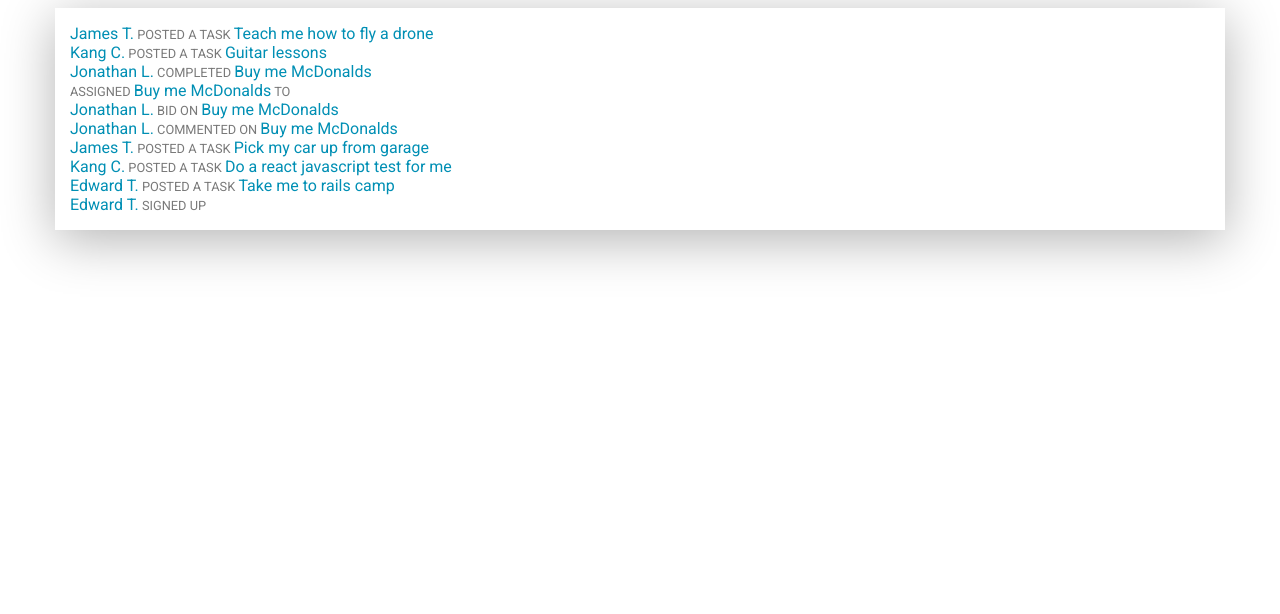
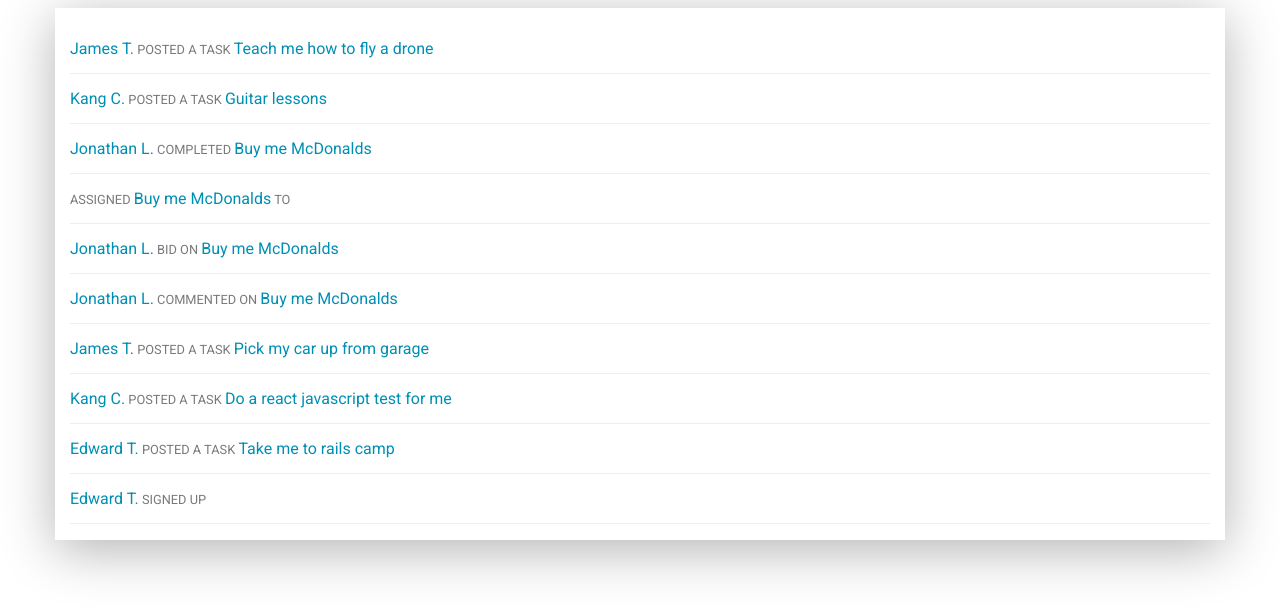
Before and after one commit to moiscraycray/Airtasker-Challenge, a React (Create React App) app: page / in a window 1280 px wide. Shown: the top 614 px of the page. Built offline with nearby package versions, Linux system fonts and the light colour scheme.

Commit message:
Add styles to lists

```diff
--- a/src/components/activity-feed.js
+++ b/src/components/activity-feed.js
@@ -35,7 +35,7 @@ class ActivityFeed extends Component {
   displayFeed = (name, action, task) => {
     if (action === 'posted') {
       return (
-        <li>
+        <li className="col-12 col-bleed-x border-bottom">
           <span className="blue">{name}</span>
           <span className="uppercase xsmall boulder"> posted a task </span>
           <span className="blue">{task}</span>
@@ -43,7 +43,7 @@ class ActivityFeed extends Component {
       )
     } else if (action === 'completed') {
       return (
-        <li>
+        <li className="col-12 col-bleed-x border-bottom">
           <span className="blue">{name}</span>
           <span className="uppercase xsmall boulder"> completed </span>
           <span className="blue">{task}</span>
@@ -51,7 +51,7 @@ class ActivityFeed extends Component {
       )
     } else if (action === 'assigned') {
       return (
-        <li>
+        <li className="col-12 col-bleed-x border-bottom">
           <span className="blue">{name}</span>
           <span className="uppercase xsmall boulder"> assigned </span>
           <span className="blue">{task}</span>
@@ -61,7 +61,7 @@ class ActivityFeed extends Component {
       )
     } else if (action === 'bid') {
       return (
-        <li>
+        <li className="col-12 col-bleed-x border-bottom">
           <span className="blue">{name}</span>
           <span className="uppercase xsmall boulder"> bid on </span>
           <span className="blue">{task}</span>
@@ -69,7 +69,7 @@ class ActivityFeed extends Component {
       )
     } else if (action === 'comment') {
       return (
-        <li>
+        <li className="col-12 col-bleed-x border-bottom">
           <span className="blue">{name}</span>
           <span className="uppercase xsmall boulder"> commented on </span>
           <span className="blue">{task}</span>
@@ -77,7 +77,7 @@ class ActivityFeed extends Component {
       )
     } else if (action === 'joined') {
       return (
-        <li>
+        <li className="col-12 col-bleed-x border-bottom">
           <span className="blue">{name}</span>
           <span className="uppercase xsmall boulder"> signed up </span>
         </li>
--- a/src/index.css
+++ b/src/index.css
@@ -25,3 +25,7 @@ ul {
 .boulder {
   color: #797979;
 }
+
+.border-bottom {
+  border-bottom: 1px solid #eeeeee;
+}
```
